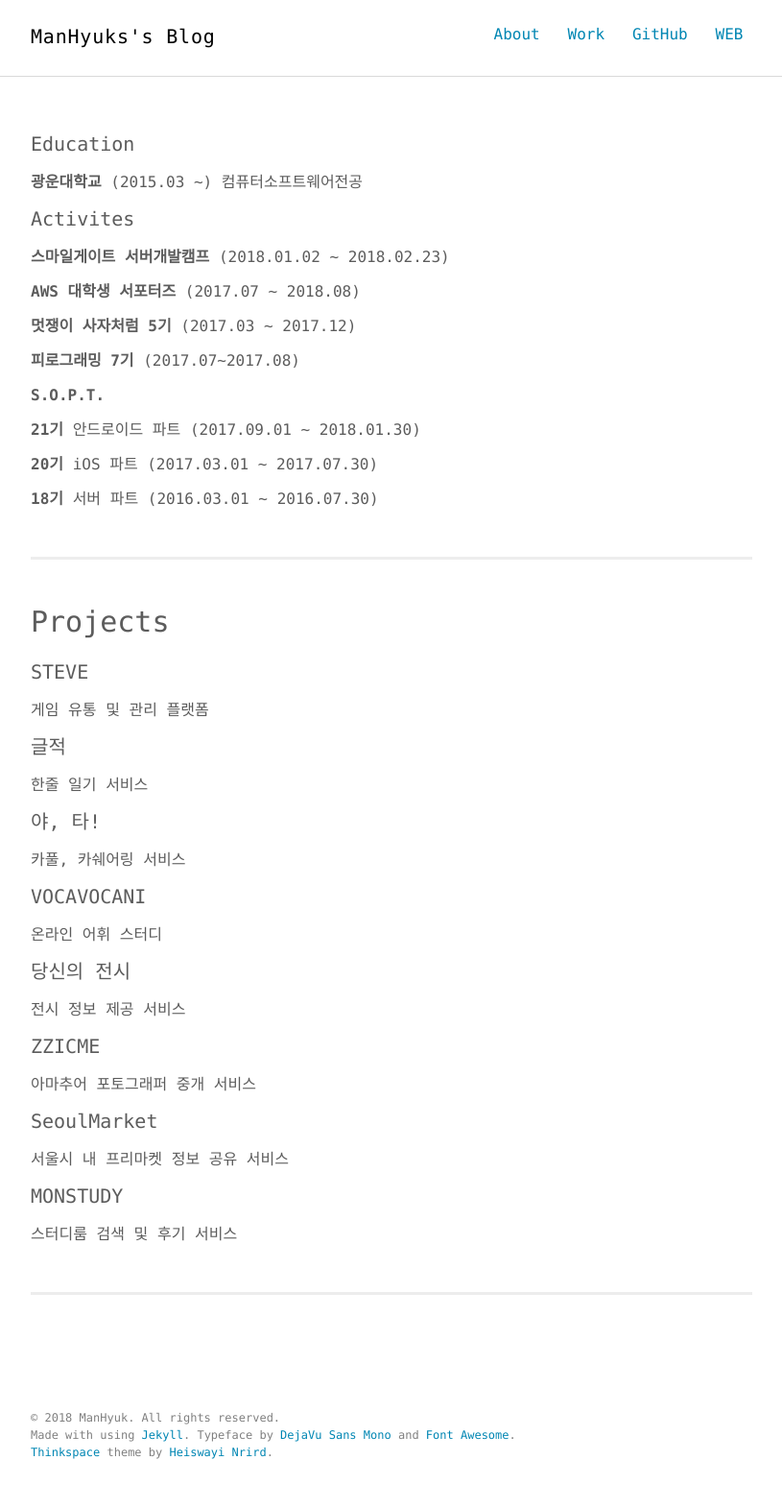
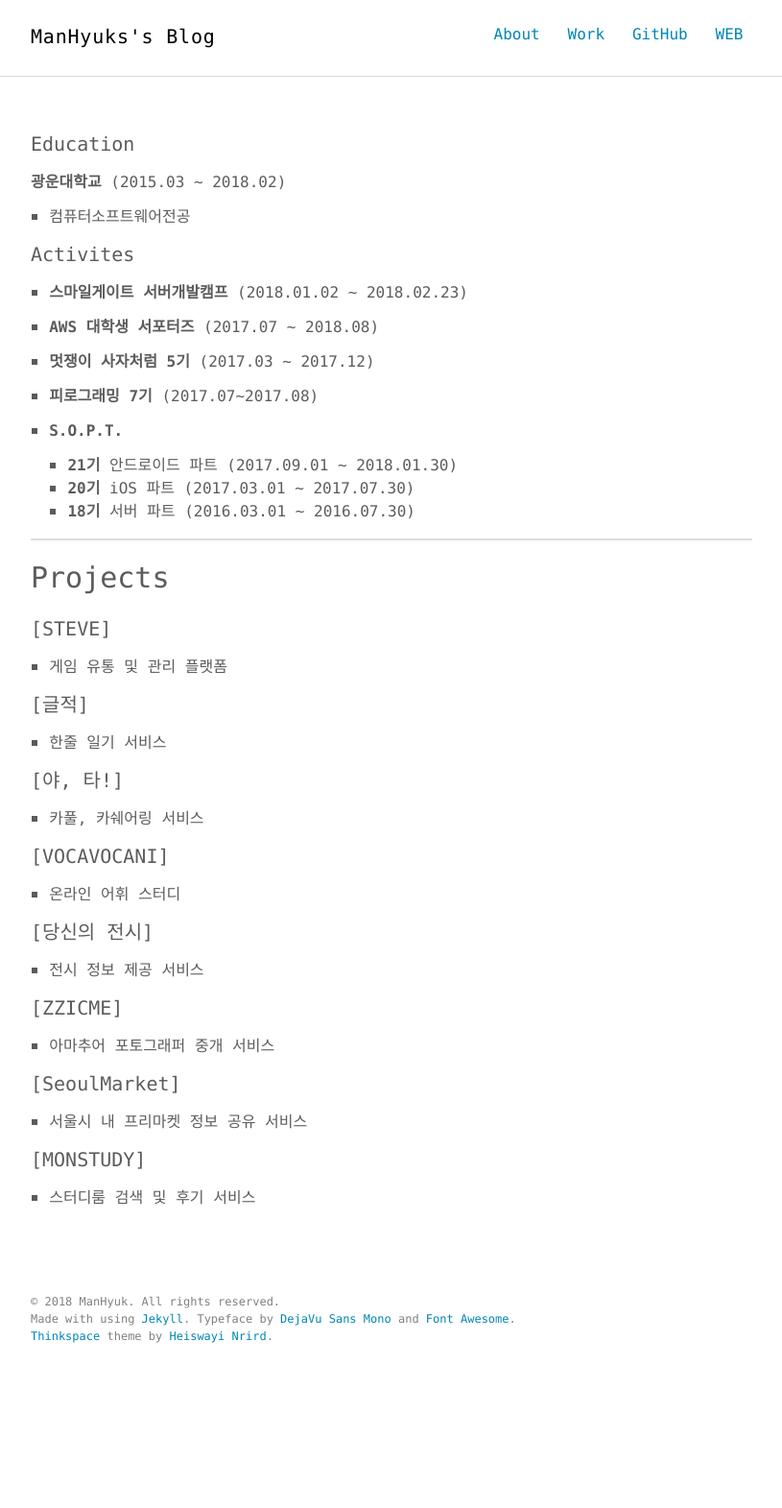
Before and after one commit to ManHyuk/ManHyuk.github.io, a Jekyll site: the page built from about.md, in a window 1280 px wide. Shown: the whole page at 96% size, without its empty margins (232-1047 px from the left). Built offline with Jekyll 4.4.1, drawn with Linux system fonts in a browser that asks for light colours; after the commit the page ends 1450 px from its top, so only the background shows below that.

```diff
--- a/about.md
+++ b/about.md
@@ -7,61 +7,49 @@ permalink: /about/
 
 #### Education
 
-**광운대학교** (2015.03 ~)
-컴퓨터소프트웨어전공
+**광운대학교** (2015.03 ~ 2018.02)
+- 컴퓨터소프트웨어전공
 
 
 
 #### Activites
+- **스마일게이트 서버개발캠프** (2018.01.02 ~ 2018.02.23)
 
+- **AWS 대학생 서포터즈** (2017.07 ~ 2018.08)
 
-**스마일게이트 서버개발캠프** (2018.01.02 ~ 2018.02.23)
+- **멋쟁이 사자처럼 5기** (2017.03 ~ 2017.12)
 
-**AWS 대학생 서포터즈** (2017.07 ~ 2018.08)
+- **피로그래밍 7기** (2017.07~2017.08)
 
-**멋쟁이 사자처럼 5기** (2017.03 ~ 2017.12)
+- **S.O.P.T.**
+  - **21기** 안드로이드 파트 (2017.09.01 ~ 2018.01.30)
+  - **20기** iOS 파트 (2017.03.01 ~ 2017.07.30)
+  - **18기** 서버 파트 (2016.03.01 ~ 2016.07.30)
 
-**피로그래밍 7기** (2017.07~2017.08)
-
-**S.O.P.T.**
-
-
-**21기** 안드로이드 파트 (2017.09.01 ~ 2018.01.30)
-
-
-**20기** iOS 파트 (2017.03.01 ~ 2017.07.30)
-
-
-**18기** 서버 파트 (2016.03.01 ~ 2016.07.30)
-
-<div class='divider'></div>
+---
 
 # Projects
 
-#### STEVE
-게임 유통 및 관리 플랫폼
+#### [STEVE]
+- 게임 유통 및 관리 플랫폼
 
-#### 글적
-한줄 일기 서비스
+#### [글적]
+- 한줄 일기 서비스
 
-#### 야, 타!
-카풀, 카쉐어링 서비스
+#### [야, 타!]
+- 카풀, 카쉐어링 서비스
 
-#### VOCAVOCANI
-온라인 어휘 스터디
+#### [VOCAVOCANI]
+- 온라인 어휘 스터디
 
-#### 당신의 전시
-전시 정보 제공 서비스
+#### [당신의 전시]
+- 전시 정보 제공 서비스
 
-#### ZZICME
-아마추어 포토그래퍼 중개 서비스
+#### [ZZICME]
+- 아마추어 포토그래퍼 중개 서비스
 
-#### SeoulMarket
-서울시 내 프리마켓 정보 공유 서비스
+#### [SeoulMarket]
+- 서울시 내 프리마켓 정보 공유 서비스
 
-#### MONSTUDY
-스터디룸 검색 및 후기 서비스
-
-
-
-<div class ='divider'></div>
+#### [MONSTUDY]
+- 스터디룸 검색 및 후기 서비스
```
Also changed, not shown: _posts/2018-03-18-js-closure.md (added, +142 -0 lines), images/js-flow/js-closure.png (added), images/js-flow/js-closure2.png (added).
